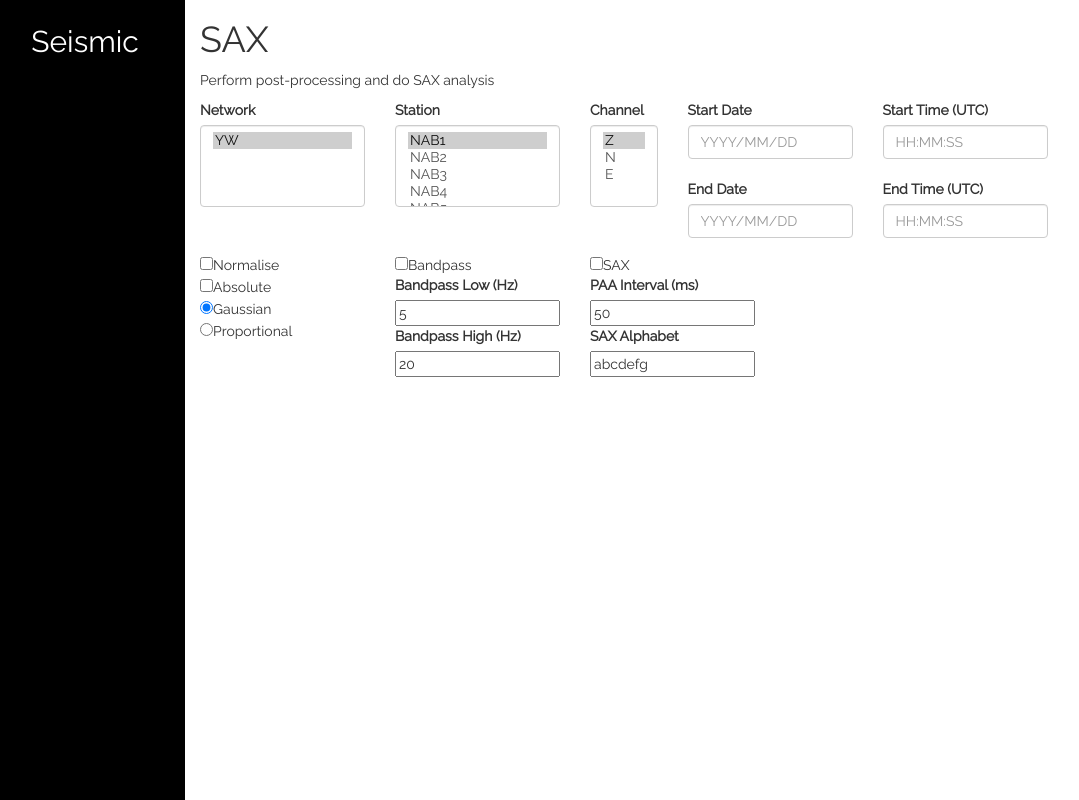
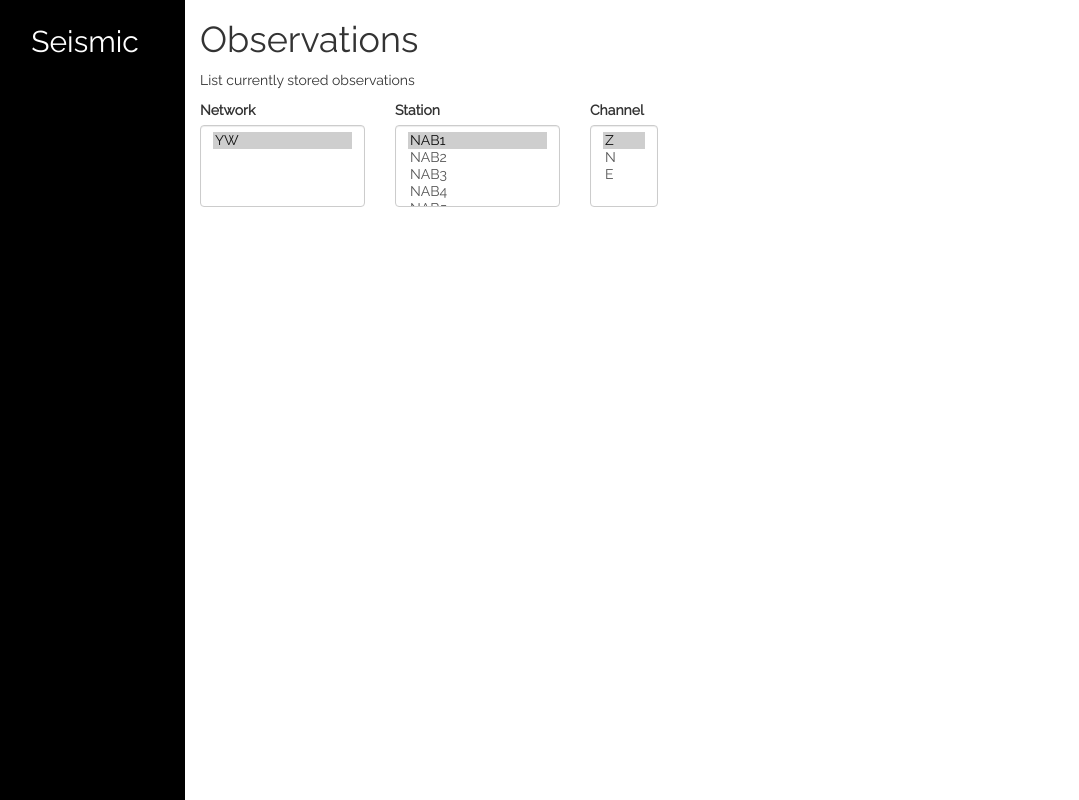
Before and after one commit to t0mmyt/seismic-detector, a Flask app: template seismic/interface/templates/observations.html in a window 1280 px wide. Shown: the whole page, without its empty margins (15-1094 px from the left). Run offline with Flask 2, Linux system fonts and the light colour scheme; the template is opened without the code that fills it, so the values that code supplies are empty; some libraries are stand-ins or nearby versions.

Commit message:
Started observations in interface

```diff
--- a/seismic/interface/interface.py
+++ b/seismic/interface/interface.py
@@ -2,44 +2,26 @@
 Main Web Interface
 """
 import os
-import requests
-from requests import ConnectionError
+from os import getenv
 from flask import Flask, render_template, abort, request, jsonify, send_from_directory
-# from flask_assets import assets, Environment, Bundle
-from flask_api import status
 from jinja2 import TemplateNotFound
+
 from seismic.interface.nav import SimpleNavigator
 from seismic.interface.importer import Importer
-from seismic.interface.proxy_sax import ProxySax
-
+from seismic.interface.proxy import Proxy
 
 template_dir = os.path.join(os.path.dirname(os.path.abspath(__file__)), "templates")
 app = Flask(__name__, template_folder=template_dir)
 app.config['TEMPLATES_AUTO_RELOAD'] = True
 
-# def ensure_dir(directory):
-#     if not os.path.exists(directory):
-#         os.makedirs(directory)
-#
-# cache_dir = os.getenv("ASSET_CACHE_DIR", "/tmp/web-cache")
-#
-# env = Environment(app)
-# env.append_path(os.path.join(os.path.dirname(os.path.abspath(__file__)), "static"), "/assets")
-# ensure_dir(cache_dir)
-# env.cache = cache_dir
-#
-# css = Bundle(
-#     "css/base.css",
-#     filters="cssmin",
-#     output="css.min.css",
-# )
-# env.register("css_all", css)
-
 nav = SimpleNavigator((
     ("Home", "/"),
     ("Import", "/import"),
+    ("Observations", "/observations"),
     ("Explore/SAX", "/sax"),
 ))
+
+QUERY = getenv("QUERY", "http://localhost:8003")
 
 
 # CSS Assets
@@ -49,7 +31,7 @@ def static_css(path):
 
 
 @app.route("/")
-def render_index():
+def page_index():
     try:
         return render_template("index.html", nav=nav.render_as('Home'))
     except TemplateNotFound:
@@ -57,7 +39,7 @@ def render_index():
 
 
 @app.route("/import", methods=['GET', 'POST'])
-def render_import():
+def page_import():
     try:
         if request.method == "GET":
             return render_template("import.html", nav=nav.render_as('Import'))
@@ -85,36 +67,53 @@ def render_import():
         abort(404)
 
 
+@app.route("/observations")
+def page_observations():
+    return render_template(
+        "observations.html",
+        nav=nav.render_as("Observations")
+    )
+
+
+@app.route("/observations/<path>")
+def ajax_observations(path):
+    proxy = Proxy(QUERY)
+    return proxy(path, **request.args.to_dict())
+
+
 @app.route("/sax")
-def render_sax():
+def page_sax():
     try:
         return render_template("sax.html", nav=nav.render_as('Explore/SAX'))
     except TemplateNotFound:
         abort(404)
 
 
-@app.route("/raw_json/<channel>")
-def raw_json(channel):
-    try:
-        r = requests.get(
-            "{}/v1/metrics/{}".format(TSDATASTORE, channel),
-            params=request.args
-        )
-        if r.status_code != 200:
-            abort(r.status_code)
-        return jsonify(r.json())
-    except ConnectionError:
-        abort(503)
 
 
-@app.route("/v1/sax/<channel>")
-def proxy_sax(channel):
-    proxy = ProxySax()
-    response = proxy(channel, **request.args)
-    # If we're 200, then return JSON, else as text
-    if response[1] == status.HTTP_200_OK:
-        return jsonify(response[0]), response[1]
-    return response
+
+# @app.route("/raw_json/<channel>")
+# def raw_json(channel):
+#     try:
+#         r = requests.get(
+#             "{}/v1/metrics/{}".format(TSDATASTORE, channel),
+#             params=request.args
+#         )
+#         if r.status_code != 200:
+#             abort(r.status_code)
+#         return jsonify(r.json())
+#     except ConnectionError:
+#         abort(503)
+#
+#
+# @app.route("/v1/sax/<channel>")
+# def proxy_sax(channel):
+#     proxy = ProxySax()
+#     response = proxy(channel, **request.args)
+#     # If we're 200, then return JSON, else as text
+#     if response[1] == status.HTTP_200_OK:
+#         return jsonify(response[0]), response[1]
+#     return response
 
 
 if __name__ == "__main__":
--- a/seismic/interface/templates/observations.html
+++ b/seismic/interface/templates/observations.html
@@ -1,7 +1,7 @@
 {% extends "base.html" %}
-{% block title %}SAX{% endblock %}
-{% block heading %}SAX{% endblock %}
-{% block explain %}Perform post-processing and do SAX analysis{% endblock %}
+{% block title %}Observations{% endblock %}
+{% block heading %}Observations{% endblock %}
+{% block explain %}List currently stored observations{% endblock %}
 {% block head %}{% endblock %}
 {% block contents %}
 <form>
@@ -33,40 +33,23 @@
         <option value="E">E</option>
       </select>
     </div>
-    <div class="col-lg-2 form-group">
-      <label for="startdate" id="startdateLabel">Start Date</label><br>
-      <input type="text" class="form-control" id="startdate" name="startdate" placeholder="YYYY/MM/DD" value=""><br>
-      <label for="enddate" id=>End Date</label><br>
-      <input type="text" class="form-control" id="enddate" name="enddate" placeholder="YYYY/MM/DD" value="">
-    </div>
-    <div class="col-lg-2 form-group">
-      <label for="starttime">Start Time (UTC)</label><br>
-      <input type="text" class="form-control" id="starttime" name="starttime" placeholder="HH:MM:SS" value=""><br>
-      <label for="endtime">End Time (UTC)</label><br>
-      <input type="text" class="form-control" id="endtime" name="endtime" placeholder="HH:MM:SS" value="">
-    </div>
   </div>
-  <div class="row">
-		<div class="col-lg-2 form-group">
-			<input type="checkbox" name="normalise" id="normalise">Normalise</input><br>
-			<input type="checkbox" name="absolute" id="absolute">Absolute</input><br>
-			<input type="radio" name="distribution" id="distribution_gaussian" value="gaussian" checked>Gaussian</input><br>
-			<input type="radio" name="distribution" id="distribution_proportional" value="proportional">Proportional</input><br>
-		</div>
-		<div class="col-lg-2 form-group">
-			<input type="checkbox" name="bandpass" id="bandpass">Bandpass</input><br>
-			<label for="bandpassLow">Bandpass Low (Hz)</label><br>
-      <input type="text" id="bandpassLow" name="bandpassLow" value="5"><br>
-      <label for="bandpassHigh">Bandpass High (Hz)</label><br>
-      <input type="text" id="bandpassHigh" name="bandpassHigh" value="20">
-    </div>
-		<div class="col-lg-2 form-group">
-			<input type="checkbox" name="sax" id="sax">SAX</input><br>
-			<label for="interval">PAA Interval (ms)</label><br>
-			<input type="text" id="interval" name="interval" value="50"><br>
-			<label for="alphabet">SAX Alphabet</label><br>
-			<input type="text" id="alphabet" name="alphabet" value="abcdefg">
-		</div>
-	</div>
 </form>
+<script>
+    $('#network').on("change", updateNetwork());
+    $('#station').on("change", updateStation());
+    $('#channel').on("change", updateChannel());
+
+    function updateNetwork() {
+        1;
+    }
+
+    function updateStation() {
+        1;
+    }
+
+    function updateChannel() {
+        1;
+    }
+</script>
 {% endblock %}
```
Also changed, not shown: seismic/interface/proxy.py (+10 -10 lines).
